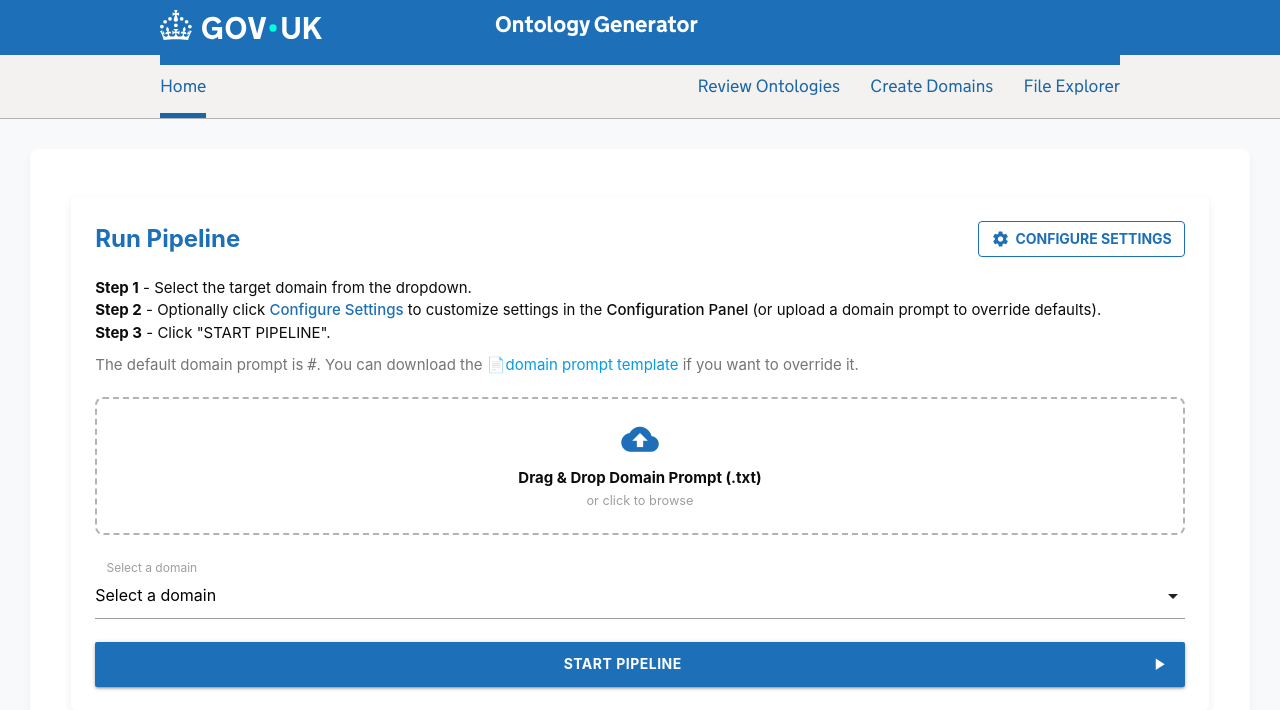
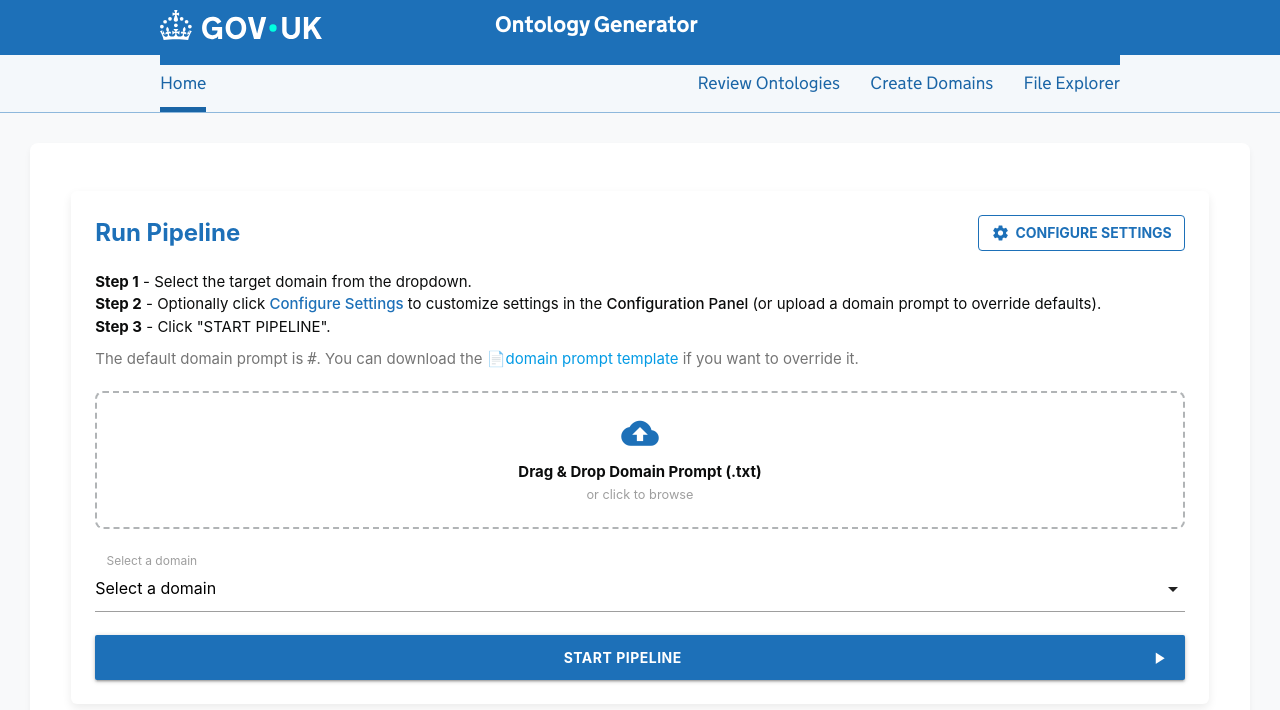
Before and after one commit to alphagov/govuk-ai-accelerator, a Flask app: page /ontology/ in a window 1280 px wide. Shown: the top 710 px of the page. Run offline with Flask 3, Linux system fonts and the light colour scheme; data that the repository does not hold is empty.

Commit message:
Adopt GOV.UK 2025 rebrand for service navigation
Enable the rebrand on the navigation via a scoped wrapper so the bar
matches the live Design System: 15px padding, lighter background, and
refreshed colours. The blue header is the rebrand's default.

```diff
--- a/templates/base.html
+++ b/templates/base.html
@@ -170,6 +170,7 @@
       </div>
     </header>
 
+    <div class="govuk-template--rebranded">
     <section aria-label="Service information" class="govuk-service-navigation" data-module="govuk-service-navigation">
       <div class="govuk-width-container">
         <div class="govuk-service-navigation__container">
@@ -195,6 +196,7 @@
         </div>
       </div>
     </section>
+    </div>
 
     <!-- Main Content -->
     <main>
```
Also changed, not shown: tests/test_govuk_ai_accelerator_app.py (+7 -0 lines).
